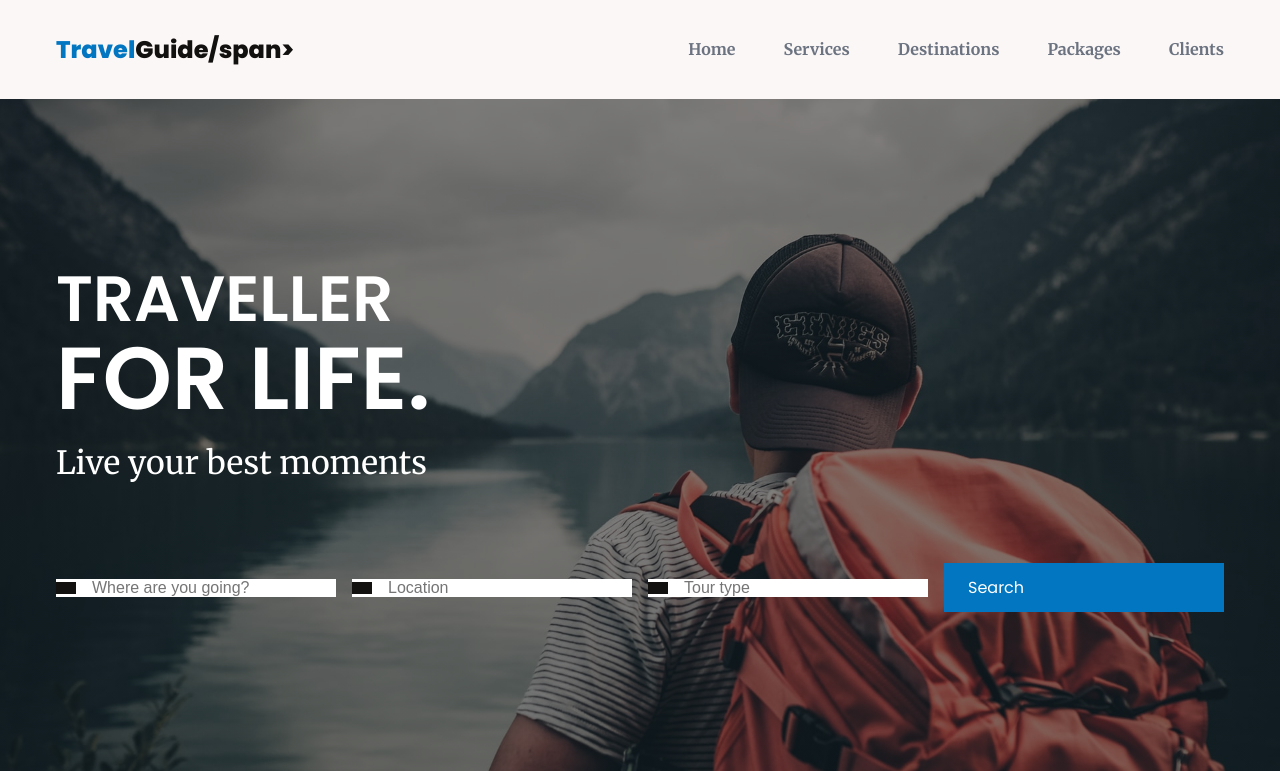
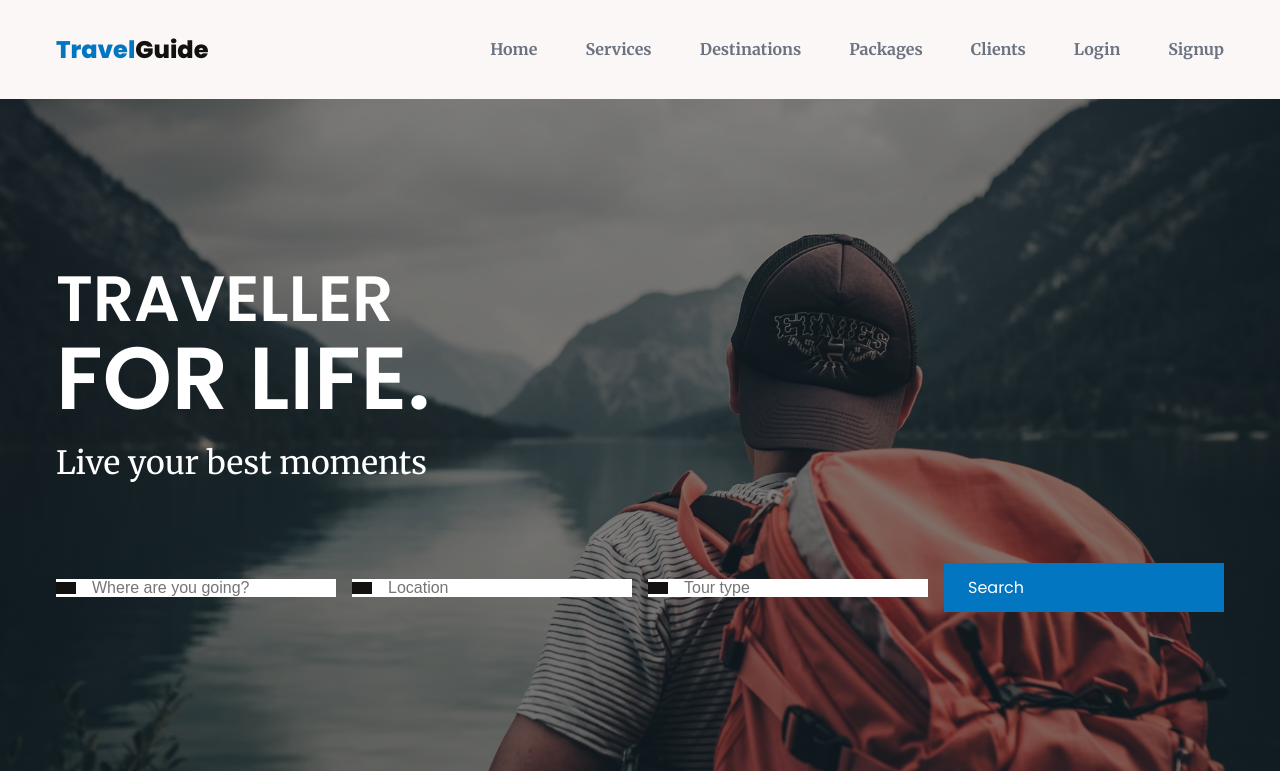
Before and after one commit to PragithPCK/Django-project, a Django app: page / in a window 1280 px wide. Shown: the top 771 px of the page. Run offline with Django 5.2, Linux system fonts and the light colour scheme.

Commit message:
my changes

```diff
--- a/app/templates/home.html
+++ b/app/templates/home.html
@@ -6,7 +6,7 @@
     <nav>
       <div class="nav__header">
         <div class="nav__logo">
-          <a href="#" class="logo">Travel<span>Guide/span></a>
+          <a href="#" class="logo">Travel<span>Guide<span></a>
           <link rel="stylesheet" href="{% static 'css/style.css' %}">
         </div>
         <div class="nav__menu__btn" id="menu-btn">
@@ -19,6 +19,8 @@
         <li><a href="#destination">Destinations</a></li>
         <li><a href="#package">Packages</a></li>
         <li><a href="#client">Clients</a></li>
+        <li><a href="{% url 'login' %}">Login</a></li>
+        <li><a href="{% url 'signup' %}">Signup</a></li>
       </ul>
     </nav>
 
--- a/app/templates/logout.html
+++ b/app/templates/logout.html
@@ -1,4 +1,5 @@
 {% extends "base.html" %}
+{% load static %}
 {% block content %}
 home page
 <a href="{% url "base:logout" %}">logout</a>
--- a/app/templates/registration/login.html
+++ b/app/templates/registration/login.html
@@ -62,12 +62,13 @@
     <input type="text" name="username" required><br>
     <label for="password">Password:</label>
     <input type="password" name="password" required><br>
+    <label for="role">Role:</label>
     <select name="role" required>
         <option value="user">User</option>
         <option value="vendor">Vendor</option>
     </select>
     <button type="submit">Login</button>
-    <a href="{% url 'signup' %}" class="btn">Create new account</a>
+    <p>Create new account <a href="{% url 'signup' %}">Signup</a></p>
     {% if error %}
     <p style="color:red">{{ error }}</p>
   {% endif %}
--- a/app/templates/signup.html
+++ b/app/templates/signup.html
@@ -73,7 +73,7 @@
                     {% csrf_token %}
                     {{ form.as_p }}
                     <button type="submit">Sign Up</button>
-                    <a href="{% url 'login' %}" class="btn">Already have an account</a>
+                    <p>Already have an account <a href="{% url 'login' %}">Login</a> </a>
                     </form>
                 </div>
             </div>
--- a/app/templates/vendor_dashboard.html
+++ b/app/templates/vendor_dashboard.html
@@ -89,7 +89,7 @@
 </style>
 
 <div class="dashboard-container">
-            <div class="nav__logo">
+        <div class="nav__logo">
           <a href="#" class="logo">Travel<span>Guide</span></a>
           <link rel="stylesheet" href="{% static 'css/style.css' %}">
         </div>
```
Also changed, not shown: db.sqlite3.
